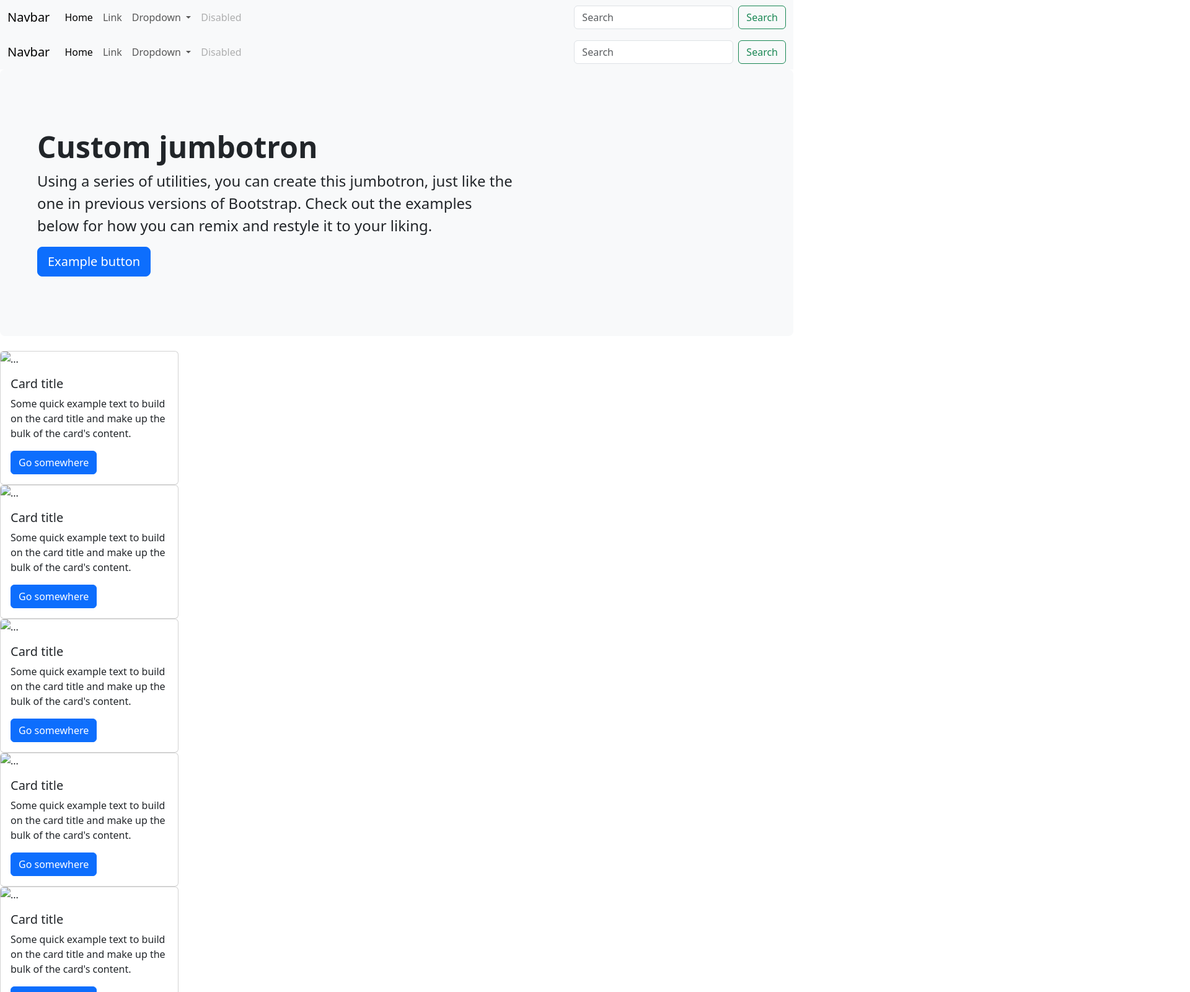
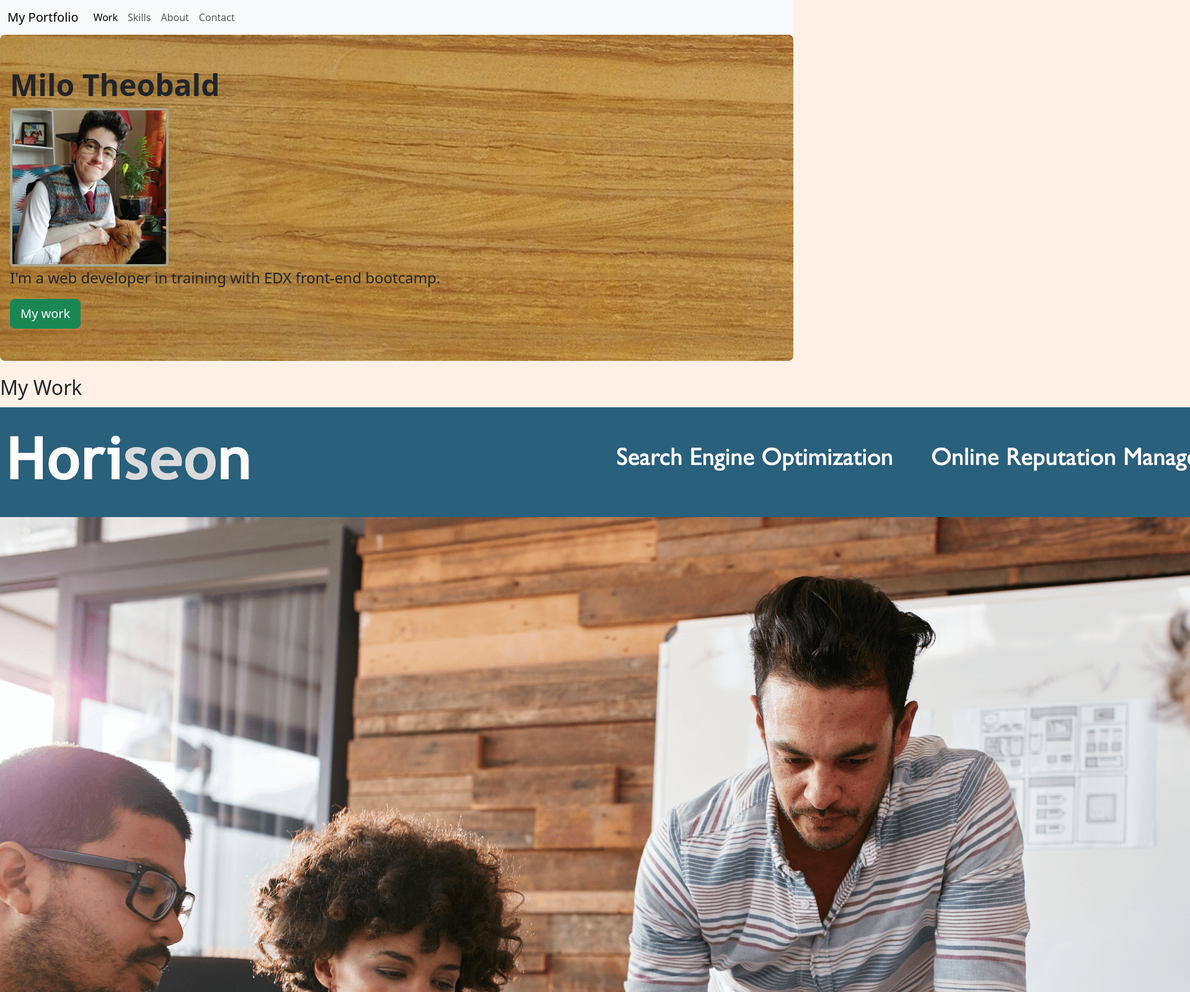
Before and after one commit to liquidgarbage/bootstrap-portfolio, a plain HTML site: page index.html in a window 1280 px wide. Shown: the top 1600 px of the page at 62% size, 1920 px wide, since content can reach past the window. Drawn offline with nearby package versions, Linux system fonts and the light colour scheme.

Commit message:
icons and grid sizing

```diff
--- a/css/style.css
+++ b/css/style.css
@@ -5,18 +5,44 @@
     --cream: #FFF1E6;
     --umber: #A06340;
     --orange: #AF6B46;
+
+}
+
+body {
+    background-color: var(--cream);
 }
 
 
 
 /* NAVBAR  */
+nav {
+    background-color: var(--green);
+}
 
 /* HERO  */
+#hero {
+    background-image: url(../images/teak.png);
+}
+
+#face {
+    width: 20vw;
+    height: auto;
+    border-radius: 5px;
+    border: 4px solid var(--green);
+}
 
 /* WORK  */
+.card-img-top {
+    width: 400px;
+    height: cover;
+}
 
 /* SKILLS  */
 
 /* ABOUT AND CONTACT  */
 
 /* FOOTER  */
+.fa-regular, .fa-brands {
+    display: inline-block;
+    padding: 20px;
+}
--- a/index.html
+++ b/index.html
@@ -20,165 +20,137 @@
     <!-- NAVBAR -->
     <nav class="navbar navbar-expand-lg bg-body-tertiary">
         <div class="container-fluid">
-            <a class="navbar-brand" href="#">Navbar</a>
-            <button class="navbar-toggler" type="button" data-bs-toggle="collapse"
-                data-bs-target="#navbarSupportedContent" aria-controls="navbarSupportedContent" aria-expanded="false"
-                aria-label="Toggle navigation">
+            <a class="navbar-brand" href="#">My Portfolio</a>
+            <button class="navbar-toggler" type="button" data-bs-toggle="collapse" data-bs-target="#navbarNavAltMarkup"
+                aria-controls="navbarNavAltMarkup" aria-expanded="true" aria-label="Toggle navigation">
                 <span class="navbar-toggler-icon"></span>
             </button>
-            <div class="collapse navbar-collapse" id="navbarSupportedContent">
-                <ul class="navbar-nav me-auto mb-2 mb-lg-0">
-                    <li class="nav-item">
-                        <a class="nav-link active" aria-current="page" href="#">Home</a>
-                    </li>
-                    <li class="nav-item">
-                        <a class="nav-link" href="#">Link</a>
-                    </li>
-                    <li class="nav-item dropdown">
-                        <a class="nav-link dropdown-toggle" href="#" role="button" data-bs-toggle="dropdown"
-                            aria-expanded="false">
-                            Dropdown
-                        </a>
-                        <ul class="dropdown-menu">
-                            <li><a class="dropdown-item" href="#">Action</a></li>
-                            <li><a class="dropdown-item" href="#">Another action</a></li>
-                            <li>
-                                <hr class="dropdown-divider">
-                            </li>
-                            <li><a class="dropdown-item" href="#">Something else here</a></li>
-                        </ul>
-                    </li>
-                    <li class="nav-item">
-                        <a class="nav-link disabled" aria-disabled="true">Disabled</a>
-                    </li>
-                </ul>
-                <form class="d-flex" role="search">
-                    <input class="form-control me-2" type="search" placeholder="Search" aria-label="Search">
-                    <button class="btn btn-outline-success" type="submit">Search</button>
-                </form>
+            <div class="collapse navbar-collapse" id="navbarNavAltMarkup">
+                <div class="navbar-nav">
+                    <a class="nav-link active" aria-current="page" href="#work">Work</a>
+                    <a class="nav-link" href="#skills">Skills</a>
+                    <a class="nav-link" href="#about">About</a>
+                    <a class="nav-link" href="#contact">Contact</a>
+                </div>
             </div>
         </div>
     </nav>
     <!-- HERO -->
-    <nav class="navbar navbar-expand-lg bg-body-tertiary">
-        <div class="container-fluid">
-            <a class="navbar-brand" href="#">Navbar</a>
-            <button class="navbar-toggler" type="button" data-bs-toggle="collapse"
-                data-bs-target="#navbarSupportedContent" aria-controls="navbarSupportedContent" aria-expanded="false"
-                aria-label="Toggle navigation">
-                <span class="navbar-toggler-icon"></span>
-            </button>
-            <div class="collapse navbar-collapse" id="navbarSupportedContent">
-                <ul class="navbar-nav me-auto mb-2 mb-lg-0">
-                    <li class="nav-item">
-                        <a class="nav-link active" aria-current="page" href="#">Home</a>
-                    </li>
-                    <li class="nav-item">
-                        <a class="nav-link" href="#">Link</a>
-                    </li>
-                    <li class="nav-item dropdown">
-                        <a class="nav-link dropdown-toggle" href="#" role="button" data-bs-toggle="dropdown"
-                            aria-expanded="false">
-                            Dropdown
-                        </a>
-                        <ul class="dropdown-menu">
-                            <li><a class="dropdown-item" href="#">Action</a></li>
-                            <li><a class="dropdown-item" href="#">Another action</a></li>
-                            <li>
-                                <hr class="dropdown-divider">
-                            </li>
-                            <li><a class="dropdown-item" href="#">Something else here</a></li>
-                        </ul>
-                    </li>
-                    <li class="nav-item">
-                        <a class="nav-link disabled" aria-disabled="true">Disabled</a>
-                    </li>
-                </ul>
-                <form class="d-flex" role="search">
-                    <input class="form-control me-2" type="search" placeholder="Search" aria-label="Search">
-                    <button class="btn btn-outline-success" type="submit">Search</button>
-                </form>
+    <section id="hero" class="p-1 mb-4 bg-body-tertiary rounded-3">
+        <div class="container-fluid py-5">
+            <h1 class="display-5 fw-bold">Milo Theobald</h1>
+            <img id="face" src="images/face.jpeg" alt="white person with short hair wearing sweater vest with cat on lap">
+            <p class="col-md-8 fs-4"> I'm a web developer in training with EDX front-end bootcamp.
+            </p>
+            <button class="btn btn-success btn-lg" type="button">My work</button>
+        </div>
+    </section>
+
+    <!-- WORK -->
+    <section class="work-cards" class="container-fluid" id="work">
+        <h2>My Work</h2>
+        <!-- access card -->
+        <div class="row">
+            <div class="cardContainer p-1 col-lg-6 col-md-12">
+                <img src="images/access.png" class="object-fit-scale border rounded" alt="...">
+                <div class="card-body">
+                    <h5 class="card-title">Accessible HTML Project</h5>
+                    <p class="card-text">I redeisnged the HTML and CSS to be accesible to screen readers, and
+                        improve SEO.</p>
+                    <a href="https://liquidgarbage.github.io/01-accessible-marketing-website/"
+                        class="btn btn-success">See project</a>
+                </div>
             </div>
         </div>
-    </nav>
-    <div class="p-5 mb-4 bg-body-tertiary rounded-3">
-        <div class="container-fluid py-5">
-            <h1 class="display-5 fw-bold">Custom jumbotron</h1>
-            <p class="col-md-8 fs-4">Using a series of utilities, you can create this jumbotron, just like the one in
-                previous
-                versions of Bootstrap. Check out the examples below for how you can remix and restyle it to your liking.
-            </p>
-            <button class="btn btn-primary btn-lg" type="button">Example button</button>
+        <!-- gift card -->
+        <div class="cardContainer p-1 col-lg-6 col-md-12">
+            <img src="images/gift-cover.jpg" class="object-fit-cover border rounded" alt="...">
+            <div class="card-body">
+                <h5 class="card-title">Gift Website</h5>
+                <p class="card-text">I made a birthday gift site for my cat</p>
+                <a href="https://liquidgarbage.github.io/birthday-gift-site/" class="btn btn-success">See
+                    project</a>
+            </div>
         </div>
-    </div>
-    <!-- WORK -->
-    <!-- card 1 -->
-    <div class="card" style="width: 18rem;">
-        <img src="..." class="card-img-top" alt="...">
-        <div class="card-body">
-            <h5 class="card-title">Card title</h5>
-            <p class="card-text">Some quick example text to build on the card title and make up the bulk of the card's
-                content.</p>
-            <a href="#" class="btn btn-primary">Go somewhere</a>
+        <!-- google card -->
+        <div class="cardContainer p-1 col-lg-6 col-md-12">
+            <img src="/images/google.png" class="object-fit-cover border rounded" alt="...">
+            <div class="card-body">
+                <h5 class="card-title">Google Clone</h5>
+                <p class="card-text">I tested my HTML and CSS skills by making a Google clone</p>
+                <a href="https://liquidgarbage.github.io/google-clone/" class="btn btn-success">See
+                    project</a>
+            </div>
         </div>
-    </div>
-    <!-- card 2 -->
-    <div class="card" style="width: 18rem;">
-        <img src="..." class="card-img-top" alt="...">
-        <div class="card-body">
-            <h5 class="card-title">Card title</h5>
-            <p class="card-text">Some quick example text to build on the card title and make up the bulk of the card's
-                content.</p>
-            <a href="#" class="btn btn-primary">Go somewhere</a>
         </div>
-    </div>
-    <!-- card 3 -->
-    <div class="card" style="width: 18rem;">
-        <img src="..." class="card-img-top" alt="...">
-        <div class="card-body">
-            <h5 class="card-title">Card title</h5>
-            <p class="card-text">Some quick example text to build on the card title and make up the bulk of the card's
-                content.</p>
-            <a href="#" class="btn btn-primary">Go somewhere</a>
+        <!-- prework card -->
+        <div class="cardContainer p-1 col-lg-6 col-md-12">
+            <img src="/images/prework.png" class="card-img-top" alt="...">
+            <div class="card-body">
+                <h5 class="card-title">Prework Study Guide</h5>
+                <p class="card-text">I made a prework study guide for the EDX bootcamp</p>
+                <a href="https://liquidgarbage.github.io/prework-study-guide/" class="btn btn-success">See
+                    project</a>
+            </div>
         </div>
-    </div>
-    <!-- card 4 -->
-    <div class="card" style="width: 18rem;">
-        <img src="..." class="card-img-top" alt="...">
-        <div class="card-body">
-            <h5 class="card-title">Card title</h5>
-            <p class="card-text">Some quick example text to build on the card title and make up the bulk of the card's
-                content.</p>
-            <a href="#" class="btn btn-primary">Go somewhere</a>
-        </div>
-    </div>
-    <!-- card 5 -->
-    <div class="card" style="width: 18rem;">
-        <img src="..." class="card-img-top" alt="...">
-        <div class="card-body">
-            <h5 class="card-title">Card title</h5>
-            <p class="card-text">Some quick example text to build on the card title and make up the bulk of the card's
-                content.</p>
-            <a href="#" class="btn btn-primary">Go somewhere</a>
-        </div>
-    </div>
+    </section>
 
     <!-- SKILLS -->
-    <ul class="list-group">
-        <li class="list-group-item">An item</li>
-        <li class="list-group-item">A second item</li>
-        <li class="list-group-item">A third item</li>
-        <li class="list-group-item">A fourth item</li>
-        <li class="list-group-item">And a fifth one</li>
-    </ul>
+    <section class="skills" id="skills">
+        <h2>Skills I will gain from the bootcamp</h2>
+        <div class="skills-card" style="width: 18rem;">
+            <div class="skills-card-header">
+                Front-end fundamentals
+            </div>
+            <ul class="list-group list-group-flush">
+                <li class="list-group-item">HTML</li>
+                <li class="list-group-item">JavaScript</li>
+                <li class="list-group-item">CSS</li>
+                <li class="list-group-item">UX</li>
+                <li class="list-group-item">Git</li>
+                <li class="list-group-item">Github</li>
+                <li class="list-group-item">Information architecture</li>
+                <li class="list-group-item">User experience design</li>
+            </ul>
+        </div>
+        <div class="skills-card" style="width: 18rem;">
+            <div class="skills-card-header">
+                Modern front-end frameworks
+            </div>
+            <ul class="list-group list-group-flush">
+                <li class="list-group-item">Structuring, positioning, and optimisation of web page content</li>
+                <li class="list-group-item">React. js</li>
+                <li class="list-group-item">Netlify</li>
+            </ul>
+        </div>
+        <div class="skills-card" style="width: 18rem;">
+            <div class="skills-card-header">
+                Developing with APIs
+            </div>
+            <ul class="list-group list-group-flush">
+                <li class="list-group-item">Javascript framework</li>
+                <li class="list-group-item">DOM manipulation</li>
+                <li class="list-group-item">Web-based applications</li>
+                <li class="list-group-item">Data extraction and retrieval</li>
+            </ul>
+        </div>
+    </section>
+    <!-- ABOUT AND CONTACT -->
+    <section id="contact">
+        <h2>Contact</h2>
+        <!-- <a href="mailto:milotheo91@gmail.com">milotheo91@gmail.com</a>
+        <a href="http://linkedin.com/in/milo-theobald">Linkdin</a>
+        <a href="https://github.com/liquidgarbage">Github</a> -->
 
-    <!-- ABOUT AND CONTACT -->
+
+    </section>
 
     <!-- FOOTER -->
-
-
-
-
+    <footer>
+        <a class="fa-regular fa-envelope fa-2x fa-display-flex href="mailto:milotheo91@gmail.com"></a>
+        <a class="fa-brands fa-linkedin fa-2x" href="http://linkedin.com/in/milo-theobald"></a>
+        <a class="fa-brands fa-github fa-2x" href="https://github.com/liquidgarbage"></a>
+    </footer>
 
     <!-- JS bootstrap popper -->
     <script src="https://cdn.jsdelivr.net/npm/bootstrap@5.3.2/dist/js/bootstrap.bundle.min.js"
```
